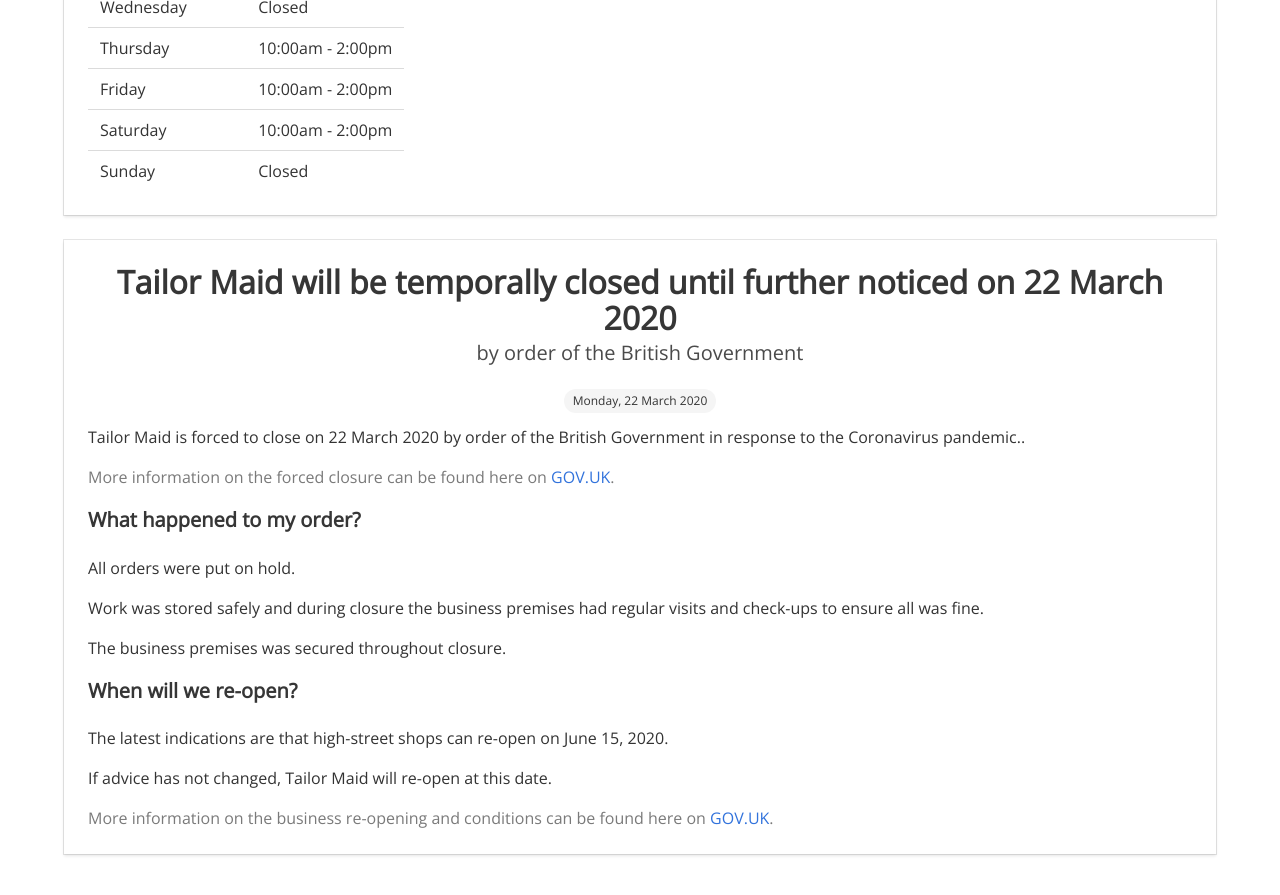
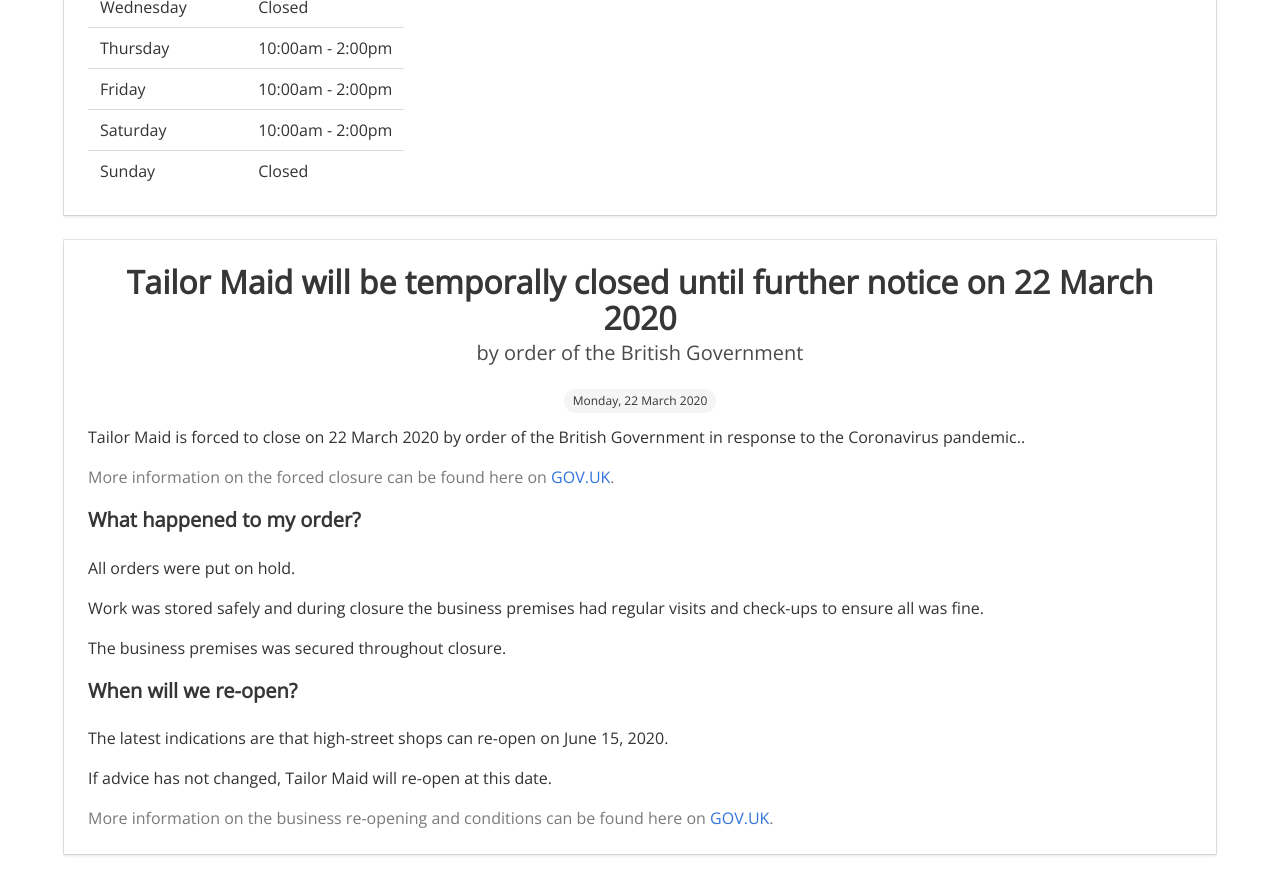
Before and after one commit to tailor-maid/tailormaid.github.io, a Jekyll site: the page built from _pages/covid-19.html, in a window 1280 px wide and 900 px high, scrolled down 734 px. Shown: the top 895 px of the window. Built offline with Jekyll 4.4.1, drawn with Linux system fonts in a browser that asks for light colours; nearby versions of some CDN libraries.

Commit message:
Fixed spelling mistake

```diff
--- a/_pages/covid-19.html
+++ b/_pages/covid-19.html
@@ -72,7 +72,7 @@ permalink: /covid-19/
             <div class="card-content">
                 <div class="media">
                     <div class="media-content has-text-centered">
-                        <p class="title article-title">Tailor Maid will be temporally closed until further noticed on 22 March 2020</p>
+                        <p class="title article-title">Tailor Maid will be temporally closed until further notice on 22 March 2020</p>
                         <p class="subtitle article-title">by order of the British Government</p>
                         <div class="tags level-item">
                             <span class="tag is-rounded">Monday, 22 March 2020</span>
```
